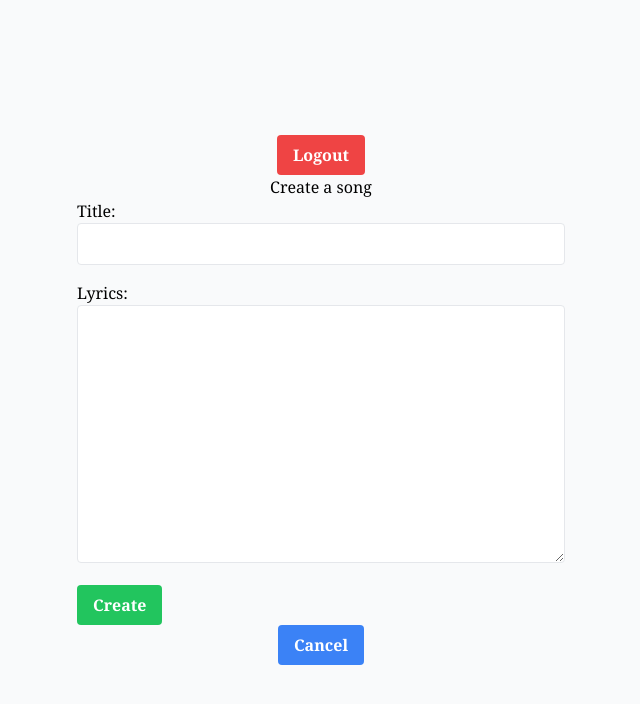
After one commit to nicoferr/lyricsnest, a Django app: page /songs/create/ in a window 1280 px wide. The commit adds this page. Shown: the top 704 px of the page, without its empty margins (319-959 px from the left). Run offline with Django 5.2, Linux system fonts and the light colour scheme; the visitor is signed in with stand-in values (Sample User, id 1); some libraries are stand-ins or nearby versions.

Commit message:
Song creation

```diff
--- /dev/null
+++ b/mylyrics/forms.py
@@ -0,0 +1,7 @@
+from django import forms
+from .models import Song
+
+class SongForm(forms.ModelForm):
+    class Meta:
+        model = Song
+        fields = ['title', 'lyrics']
--- a/mylyrics/models.py
+++ b/mylyrics/models.py
@@ -1,5 +1,6 @@
 from django.db import models
 from django.utils import timezone
+from django.contrib.auth.models import User
 
 class Song(models.Model):
     title = models.CharField(max_length=200)
@@ -7,5 +8,8 @@ class Song(models.Model):
     created_at = models.DateTimeField(default=timezone.now)
     updated_at = models.DateTimeField(null=True)
 
+    user = models.ForeignKey(User, on_delete=models.CASCADE, related_name="songs", default=0)
+
+
     def __str__(self):
         return f"{self.title} - {self.created_at}"
--- a/mylyrics/templates/mylyrics/_partials/button.html
+++ /dev/null
@@ -1,3 +0,0 @@
-<button
-    class="bg-{{bgcolor}}-500 hover:bg-{{bgcolor}}-700 text-{{txtcolor}} font-bold py-2 px-4 rounded focus:outline-none focus:shadow-outline cursor-pointer"
->{{ label }}</button>
--- a/mylyrics/templates/mylyrics/_partials/header.html
+++ b/mylyrics/templates/mylyrics/_partials/header.html
@@ -2,7 +2,9 @@
     {% if user.is_authenticated %}
     <form method="post" action="{% url 'mylyrics:logout' %}">
         {% csrf_token %}
-        {% include "mylyrics/_partials/button.html" with bgcolor="red" txtcolor="white" label="Logout" %}
+        <button
+            class="bg-red-500 hover:bg-red-700 text-white font-bold py-2 px-4 rounded focus:outline-none focus:shadow-outline cursor-pointer"
+        >Logout</button>
     </form>
     {% endif %}
 </header>
--- /dev/null
+++ b/mylyrics/templates/mylyrics/songs/create.html
@@ -0,0 +1,32 @@
+{% extends "mylyrics/base.html" %}
+
+{% load static %}
+{% load widget_tweaks %}
+
+{% block content %}
+<h2>Create a song</h2>
+<form method="post">
+    {% csrf_token %}
+    {% for field in form %}
+        <div class="mb-4">
+            {{ field.label_tag }}
+            {{ field|add_class:"border rounded w-full p-2" }}
+            {% if field.errors %}
+                <p class="text-red-500 text-sm">{{ field.errors }}</p>
+            {% endif %}
+        </div>
+    {% endfor %}
+
+    <button
+        class="bg-green-500 hover:bg-green-700 text-white font-bold py-2 px-4 rounded focus:outline-none focus:shadow-outline cursor-pointer"
+    >Create</button>
+</form>
+
+    <a href="{% url 'mylyrics:dashboard' %}">
+
+    <button
+        class="bg-blue-500 hover:bg-blue-700 text-white font-bold py-2 px-4 rounded focus:outline-none focus:shadow-outline cursor-pointer"
+    >Cancel</button>
+
+    </a>
+{% endblock %}
--- a/mylyrics/urls.py
+++ b/mylyrics/urls.py
@@ -1,12 +1,14 @@
 from django.urls import path
 from . import views
 from django.contrib.auth import views as auth_views
+from django.contrib.auth.decorators import login_required
 
 app_name = "mylyrics"
 urlpatterns = [
     path('', views.index, name="home"),
     path('signup/', views.signup, name="signup"),
     path('login/', auth_views.LoginView.as_view(template_name="mylyrics/login.html"), name="login"),
-    path('logout/', auth_views.LogoutView.as_view(next_page="login"), name="logout"),
-    path('dashboard/', views.DashboardView.as_view(), name="dashboard"),
+    path('logout/', auth_views.LogoutView.as_view(next_page="mylyrics:login"), name="logout"),
+    path('dashboard/', login_required(views.DashboardView.as_view()), name="dashboard"),
+    path('songs/create/', login_required(views.create_song), name="create-song"),
 ]
--- a/mylyrics/views.py
+++ b/mylyrics/views.py
@@ -5,6 +5,7 @@ from django.contrib.auth.decorators import login_required
 from django.views import generic
 from django.utils import timezone
 from .models import Song
+from .forms import SongForm
 
 # Create your views here.
 def index(request):
@@ -16,22 +17,32 @@ def signup(request):
         if form.is_valid():
             user = form.save()
             login(request, user) # Connexion automatique après inscription
-            return redirect("dashboard")
+            return redirect("mylyrics:dashboard")
     else:
         form = UserCreationForm()
 
     return render(request, "mylyrics/signup.html", { "form": form })
 
-# @login_required
-# def dashboard(request):
-
-#     return render(request, "mylyrics/dashboard.html")
 class DashboardView(generic.ListView):
     template_name = "mylyrics/dashboard.html"
     context_object_name = "songs"
 
     def get_queryset(self):
 
-        songs = Song.objects.filter(created_at__lte=timezone.now()).order_by("-created_at")
+        songs = Song.objects.filter(created_at__lte=timezone.now(), user=self.request.user).order_by("-created_at")
 
         return songs
+
+@login_required
+def create_song(request):
+    if request.method == 'POST':
+        form = SongForm(request.POST)
+        if form.is_valid():
+            song = form.save(commit=False)
+            song.user = request.user
+            song.save()
+
+            return redirect('mylyrics:dashboard')  # ou autre vue
+    else:
+        form = SongForm()
+    return render(request, 'mylyrics/songs/create.html', {'form': form})
```
Also changed, not shown: main/settings.py (+4 -4 lines), mylyrics/templates/mylyrics/dashboard.html (+9 -0 lines), mylyrics/templates/mylyrics/login.html (+6 -2 lines), mylyrics/templates/mylyrics/signup.html (+7 -2 lines), mylyrics/migrations/0002_song_user_alter_song_created_at.py (added), mylyrics/migrations/0003_alter_song_user.py (added).
